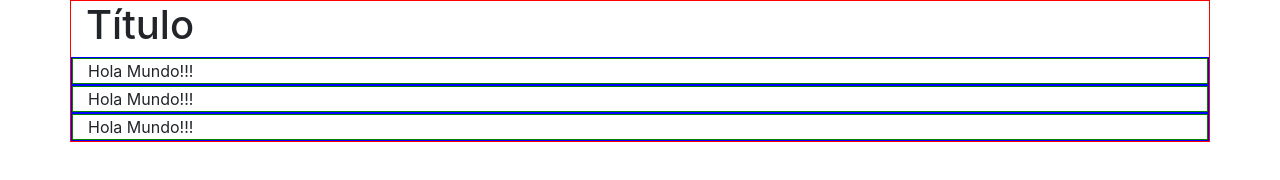
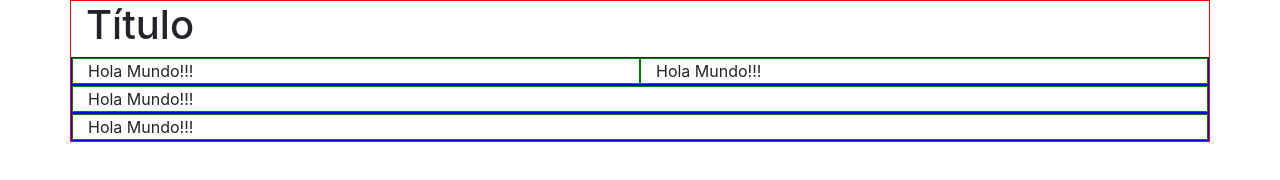
Before and after one commit to jcfr4n/cursoBootstrap, a plain HTML site: page Proyecto web/index.html in a window 1280 px wide. Drawn offline with Linux system fonts and the light colour scheme.

Commit message:
aplicación de la regla 4 del curso

```diff
--- a/Proyecto web/index.html
+++ b/Proyecto web/index.html
@@ -20,7 +20,8 @@
   <div class="container">
     <h1>Título</h1>
     <div class="row">
-      <div class="col-12">Hola Mundo!!!</div>
+      <div class="col-6">Hola Mundo!!!</div>
+      <div class="col-6">Hola Mundo!!!</div>
     </div>
     <div class="row">
       <div class="col-12">Hola Mundo!!!</div>
```
